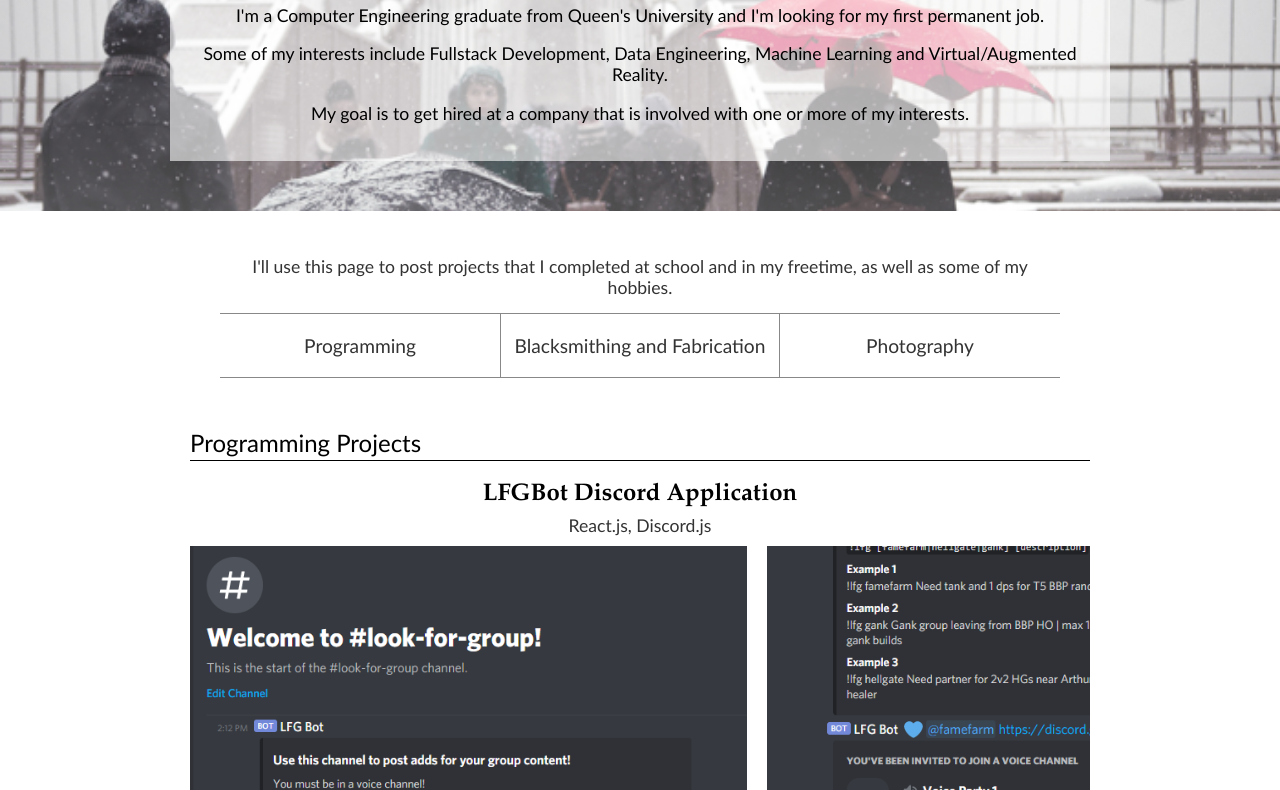
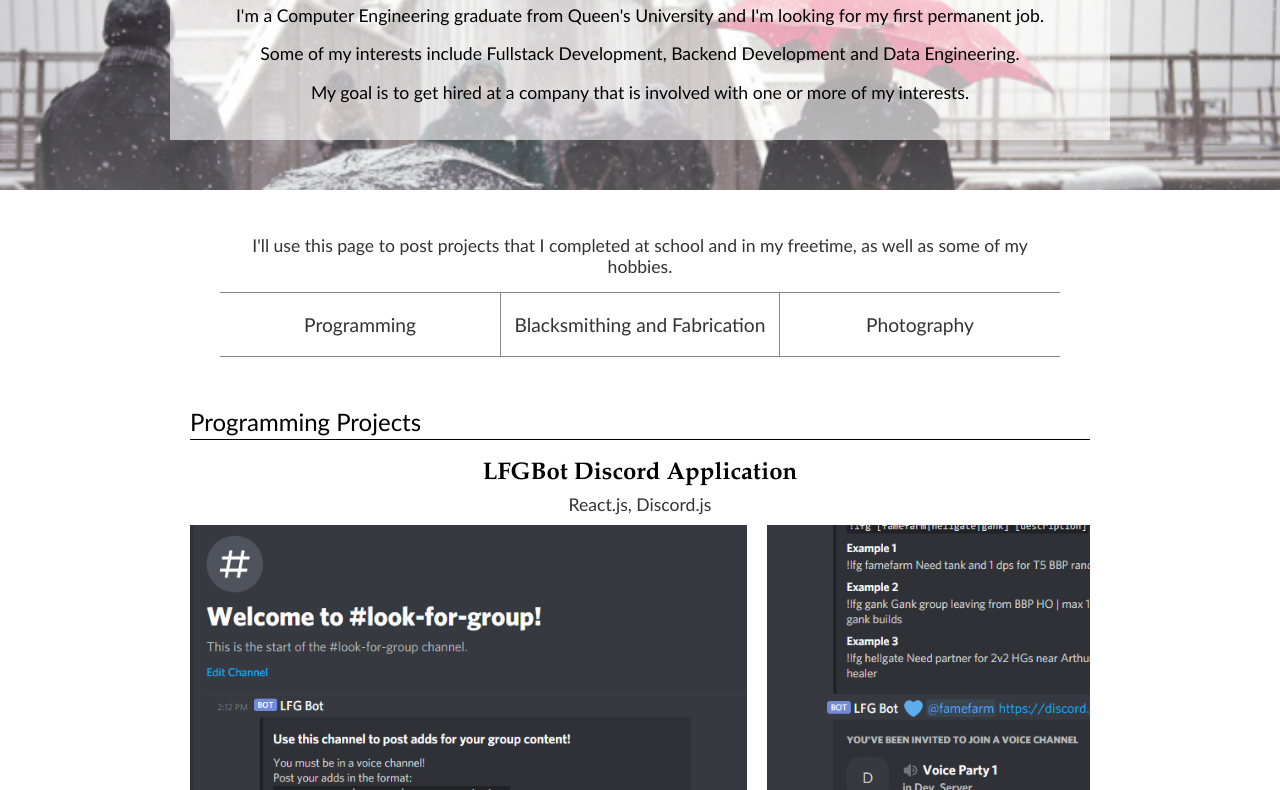
Before and after one commit to qwalley/qwalley.github.io, a plain HTML site: page index.html in a window 1280 px wide. Shown: the part 121-911 px from the top of the page. Drawn offline with Linux system fonts and the light colour scheme.

Commit message:
updating intro

```diff
--- a/index.html
+++ b/index.html
@@ -17,7 +17,7 @@
 					I'm a Computer Engineering graduate from Queen's University and I'm looking for my first permanent job.
 				</p>
 				<p class="banner_text">
-					Some of my interests include Fullstack Development, Data Engineering, Machine Learning and Virtual/Augmented Reality.
+					Some of my interests include Fullstack Development, Backend Development and Data Engineering.
 				</p>
 				<p class="banner_text">
 					My goal is to get hired at a company that is involved with one or more of my interests.
```
